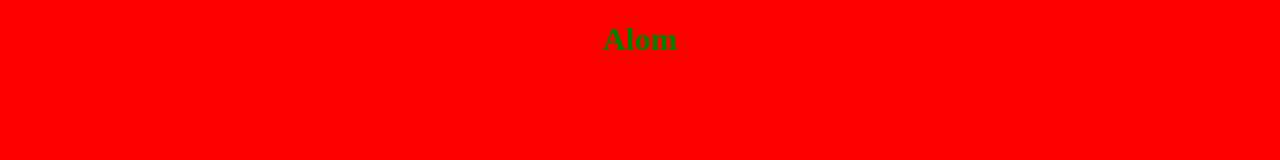
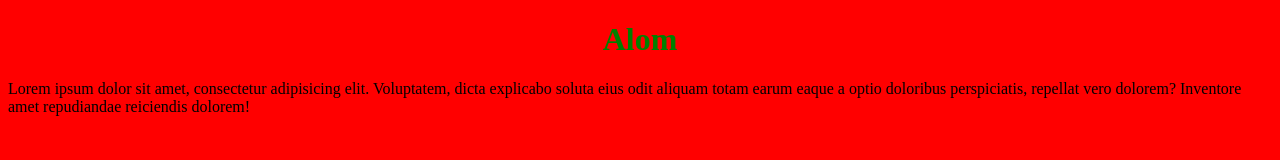
Before and after one commit to AlomHossain67/Projact01, a plain HTML site: page projact/index.html in a window 1280 px wide. Drawn offline with Linux system fonts and the light colour scheme.

Commit message:
new paragrap add

```diff
--- a/projact/index.html
+++ b/projact/index.html
@@ -8,5 +8,6 @@
 </head>
 <body>
     <h1>Alom</h1>
+    <p>Lorem ipsum dolor sit amet, consectetur adipisicing elit. Voluptatem, dicta explicabo soluta eius odit aliquam totam earum eaque a optio doloribus perspiciatis, repellat vero dolorem? Inventore amet repudiandae reiciendis dolorem!</p>
 </body>
 </html>
--- a/projact/styles.css
+++ b/projact/styles.css
@@ -5,3 +5,6 @@ h1{
     text-align:center;
     color:green;
 }
+p{
+    color:black;
+}
```
